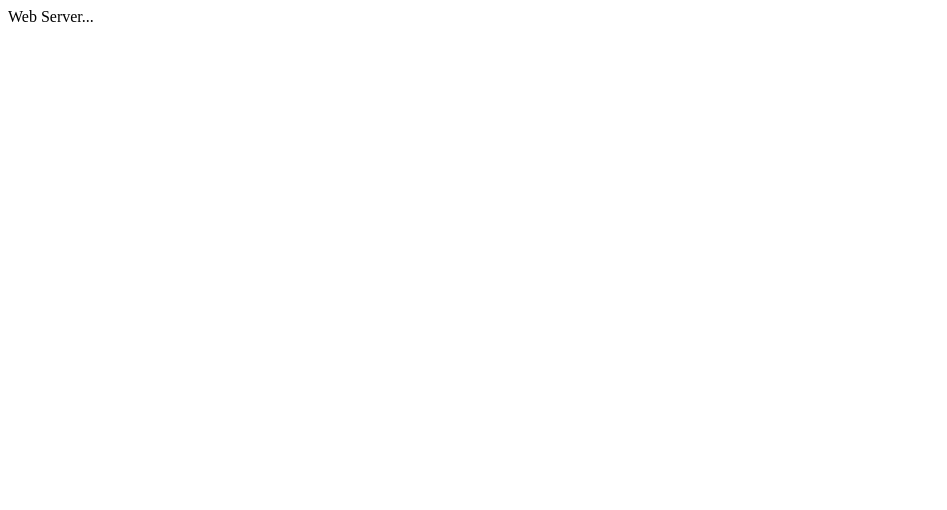
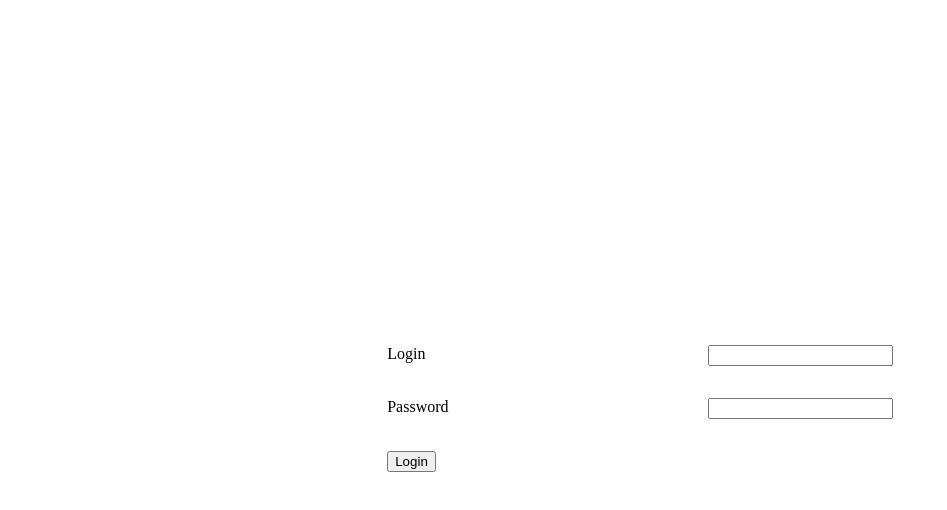
Before and after one commit to shubnikofff/otus_java_2018_10_homework, a plain HTML site: page L12-web-server/src/main/resources/static/index.html in a window 1280 px wide. Shown: the whole page, without its empty margins (0-947 px from the left). Drawn offline with Linux system fonts and the light colour scheme.

Commit message:
HW#12 Add login form to index html

```diff
--- /dev/null
+++ b/L12-web-server/src/main/resources/static/css/index.css
@@ -0,0 +1,30 @@
+html,
+body,
+.container {
+    height: 100%;
+}
+
+.container {
+    display: flex;
+    flex-direction: column;
+    justify-content: center;
+}
+
+form {
+    display: flex;
+    flex-direction: column;
+    justify-content: space-evenly;
+    padding: 0 30%;
+}
+
+form > div {
+    padding: 1rem 0;
+}
+
+.field {
+    display: flex;
+    justify-content: space-between;
+}
+
+.submit:hover {
+}
--- a/L12-web-server/src/main/resources/static/index.html
+++ b/L12-web-server/src/main/resources/static/index.html
@@ -2,9 +2,32 @@
 <html lang="en">
 	<head>
 		<meta charset="UTF-8">
-		<title>Web Server Demo</title>
+		<link rel="stylesheet" type="text/css" href="css/index.css">
+		<title>Login</title>
 	</head>
 	<body>
-		<div>Web Server...</div>
+		<div class="container">
+			<form action="/login" method="post" enctype="application/x-www-form-urlencoded" name="login-form">
+				<div class="field">
+					<div>
+						<label for="login">Login</label>
+					</div>
+					<div>
+						<input id="login" name="login" />
+					</div>
+				</div>
+				<div class="field">
+					<div>
+						<label for="password">Password</label>
+					</div>
+					<div>
+						<input id="password" name="password" type="password"/>
+					</div>
+				</div>
+				<div class="submit">
+					<button type="submit">Login</button>
+				</div>
+			</form>
+		</div>
 	</body>
 </html>
```
